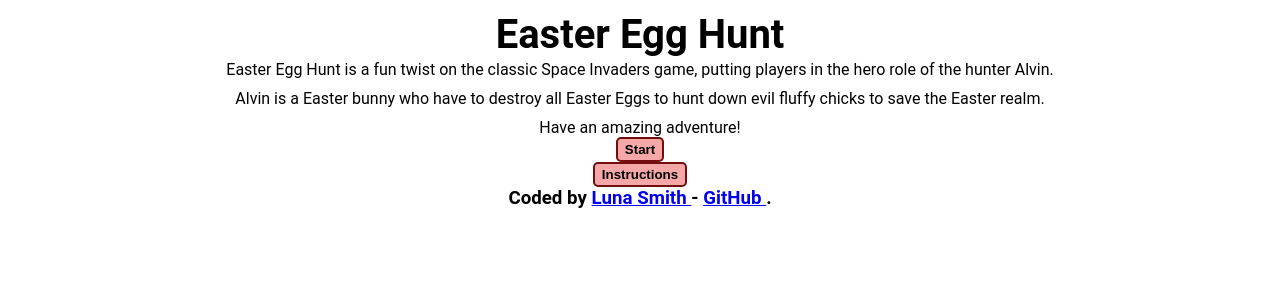
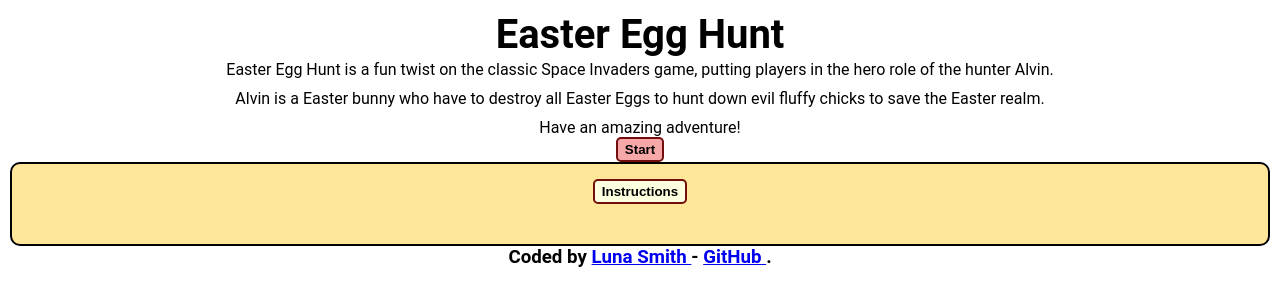
Before and after one commit to Lu-Smith/easter-mobile-game-vue, a Vue app: page / in a window 1280 px wide. Shown: the top 306 px of the page. Built offline with nearby package versions, Linux system fonts and the light colour scheme.

Commit message:
Updated styling in InstructionComponent.vue

```diff
--- a/src/components/InstructionComponent.vue
+++ b/src/components/InstructionComponent.vue
@@ -38,3 +38,18 @@ const showInstructions = () => {
     showInfo.value = !showInfo.value;
 }
 </script>
+
+<style scoped>
+    .instructionsContainer {
+        border: 2px solid black;
+        padding: 15px 45px 20px 45px;
+        border-radius: 10px;
+        background-color: #ffe79a;
+    }
+    .infoButton {
+        color: #000;
+        margin-bottom: 20px;
+        background-color: #feffdf;
+    }
+
+</style>
```
